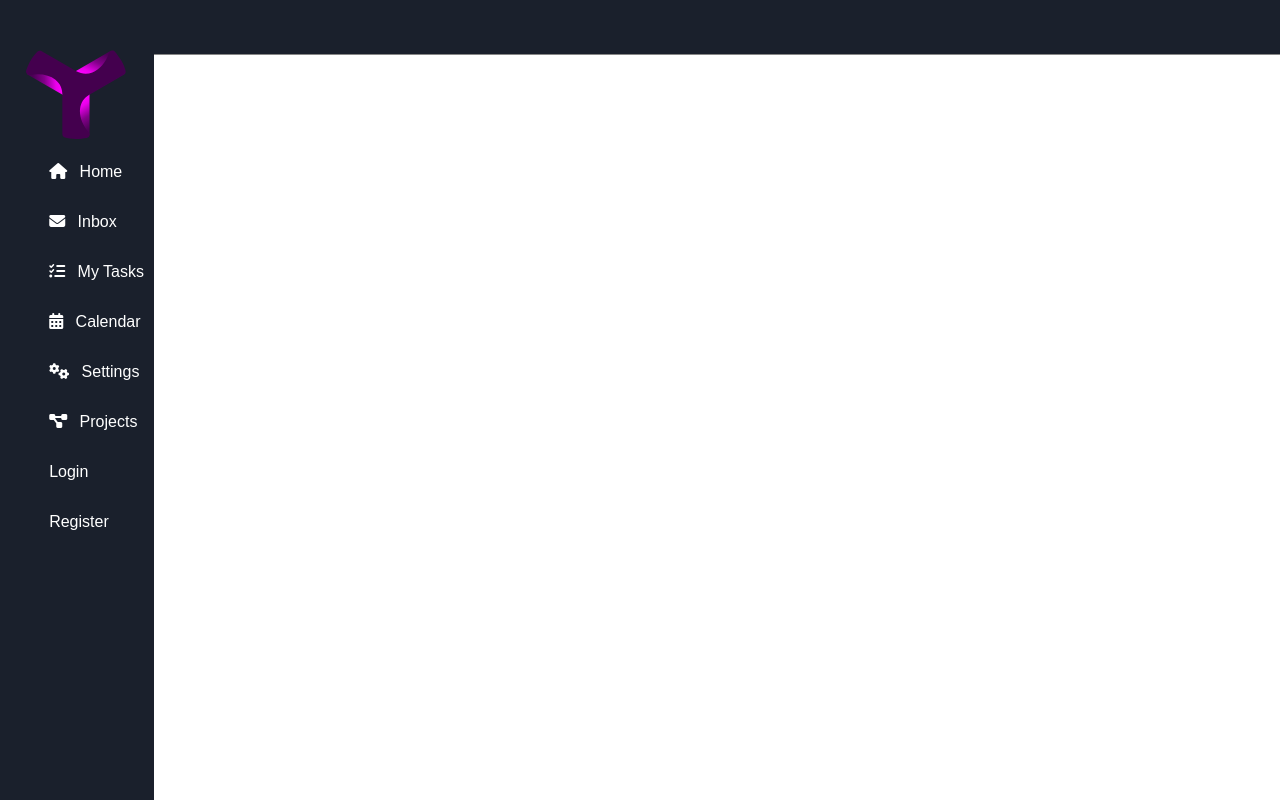
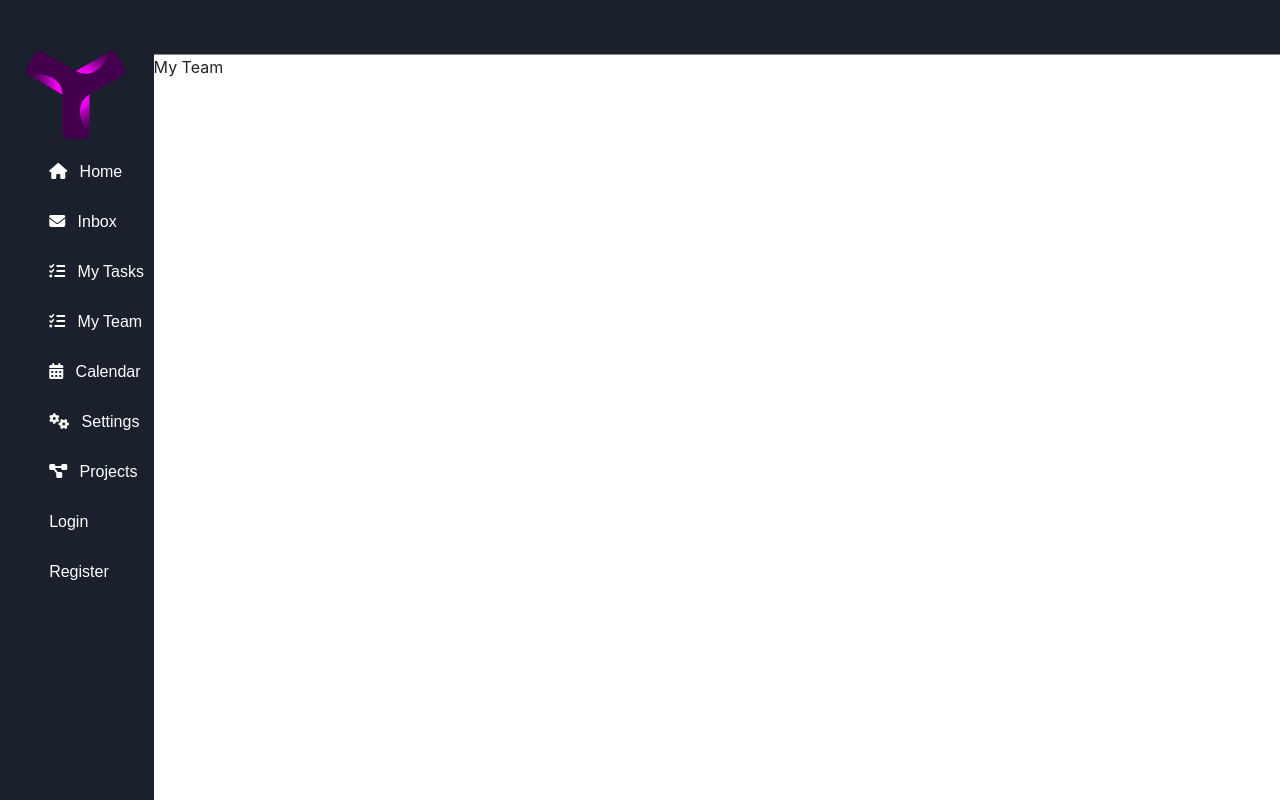
Before and after one commit to dawid-md/ysana, a React (Create React App) app: page /myteam in a window 1280 px wide. Built offline with nearby package versions, Linux system fonts and the light colour scheme.

Commit message:
trying to fix hidden row when new task is added

```diff
--- a/src/App.js
+++ b/src/App.js
@@ -12,6 +12,7 @@ import Projects from './components/Projects/Projects'
 import Calendar from './components/Calendar/Calendar'
 import Inbox from './components/Inbox/Inbox'
 import Settings from './components/Settings/Settings'
+import MyTeam from './components/MyTeam/MyTeam'
 
 function App() {
   const { setAuth, setUser } = useContext(AuthContext)
@@ -39,6 +40,7 @@ function App() {
               <Routes>
                 <Route path="/" element={<Body />} />
                 <Route path="/mytasks" element={<MyTasks />} />
+                <Route path="/myteam" element={<MyTeam />} />
                 <Route path="/inbox" element={<Inbox />} />
                 <Route path="/login" element={<Login />} />
                 <Route path="/register" element={<Register />} />
--- a/src/components/MyTeam/MyTeam.js
+++ b/src/components/MyTeam/MyTeam.js
@@ -1 +1,3 @@
-console.log("team");
+export default function MyTeam() {
+    return <div>My Team</div>
+}
--- a/src/components/Panel/Panel.js
+++ b/src/components/Panel/Panel.js
@@ -26,6 +26,11 @@ export default function Panel(){
             <Link to={"/mytasks"}>
                 <div className="panelDiv">
                     <span><i className="fa-solid fa-list-check"></i> My Tasks</span>
+                </div>
+            </Link>
+            <Link to={"/myteam"}>
+                <div className="panelDiv">
+                    <span><i className="fa-solid fa-list-check"></i> My Team</span>
                 </div>
             </Link>
             <Link to={"/calendar"}>
```
Also changed, not shown: someCode.js (deleted, +0 -13 lines), src/components/Body/Table.js (+6 -2 lines).
